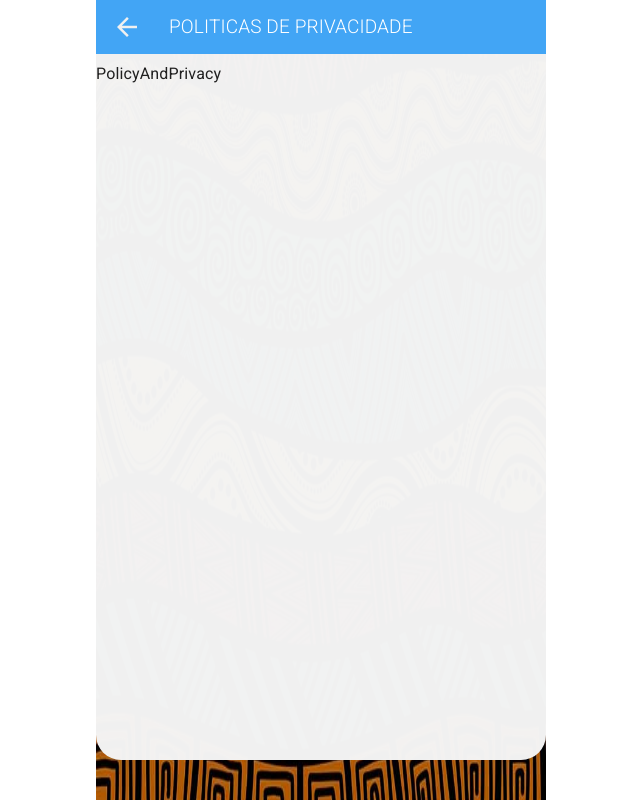
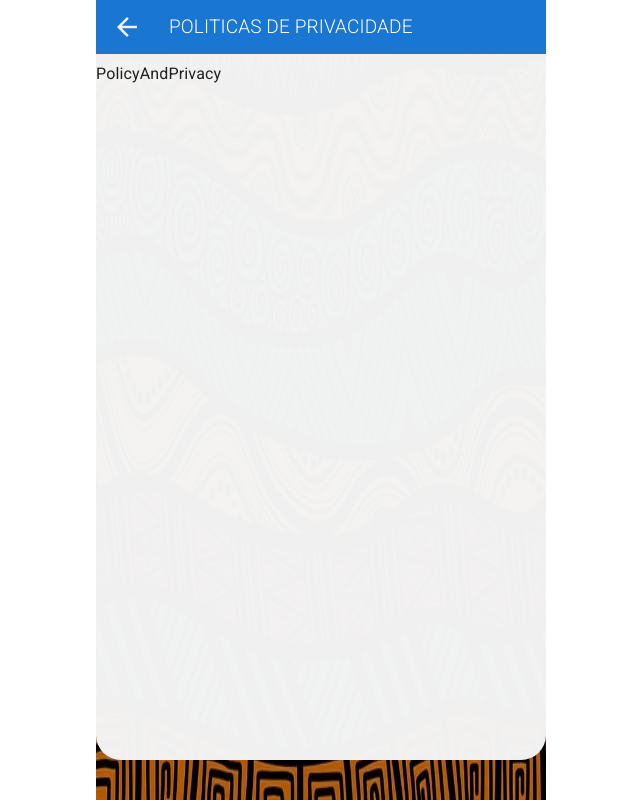
Before and after one commit to Francisco-Fetapi/portuguese-umbundo-dictionary, a React (Vite) app: page /politicas-de-privacidade in a window 1280 px wide. Shown: the whole page, without its empty margins (319-959 px from the left). Built offline with nearby package versions, Linux system fonts and the light colour scheme.

Commit message:
fix: toggle theme

```diff
--- a/src/components/PageHeader.tsx
+++ b/src/components/PageHeader.tsx
@@ -23,7 +23,7 @@ export default function PageHeader({
           py={0.5}
           px={1}
           sx={{
-            bgcolor: "primary.light",
+            bgcolor: "primary.main",
           }}
         >
           <IconButton onClick={() => window.history.back()}>
```
